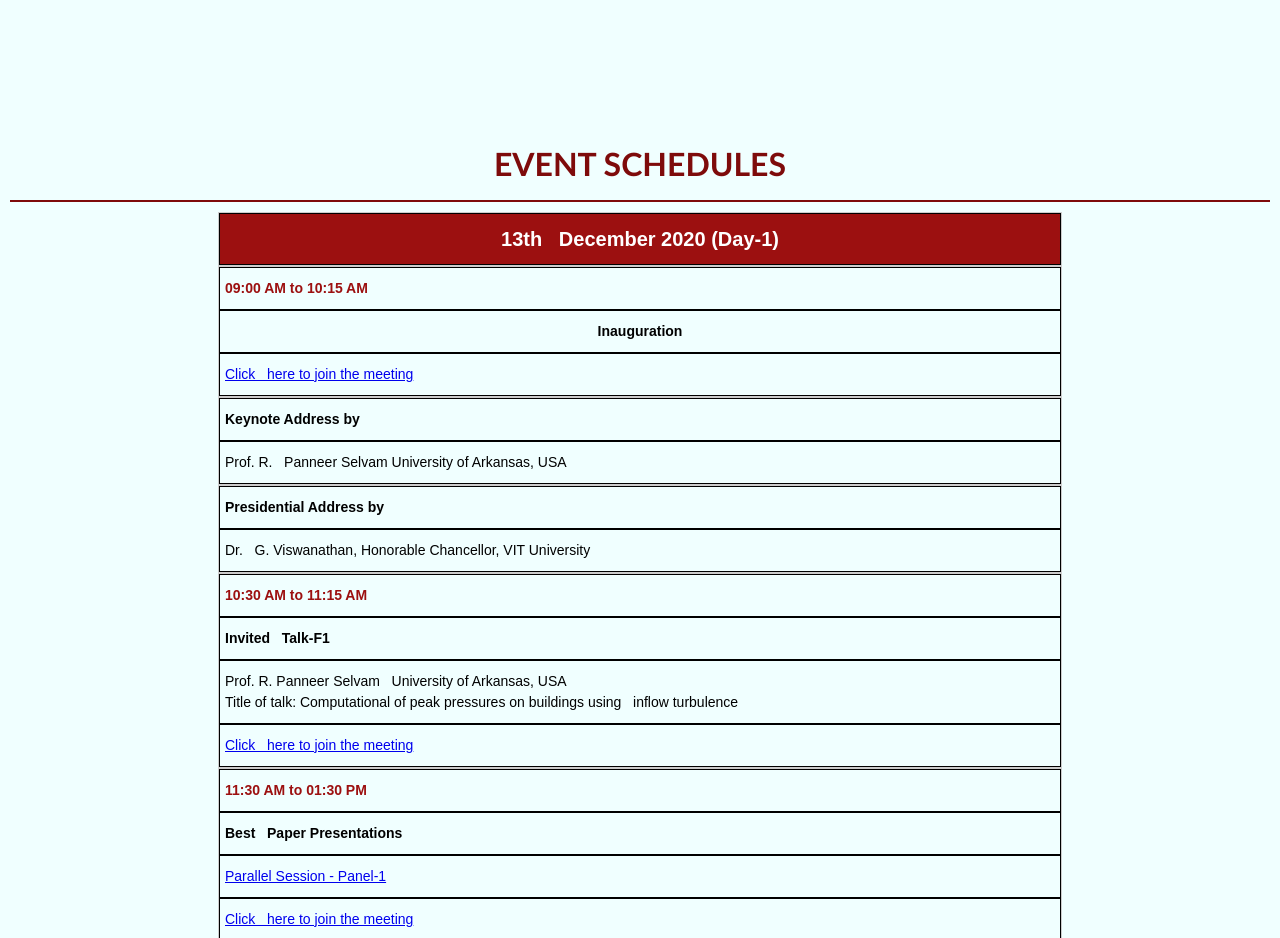
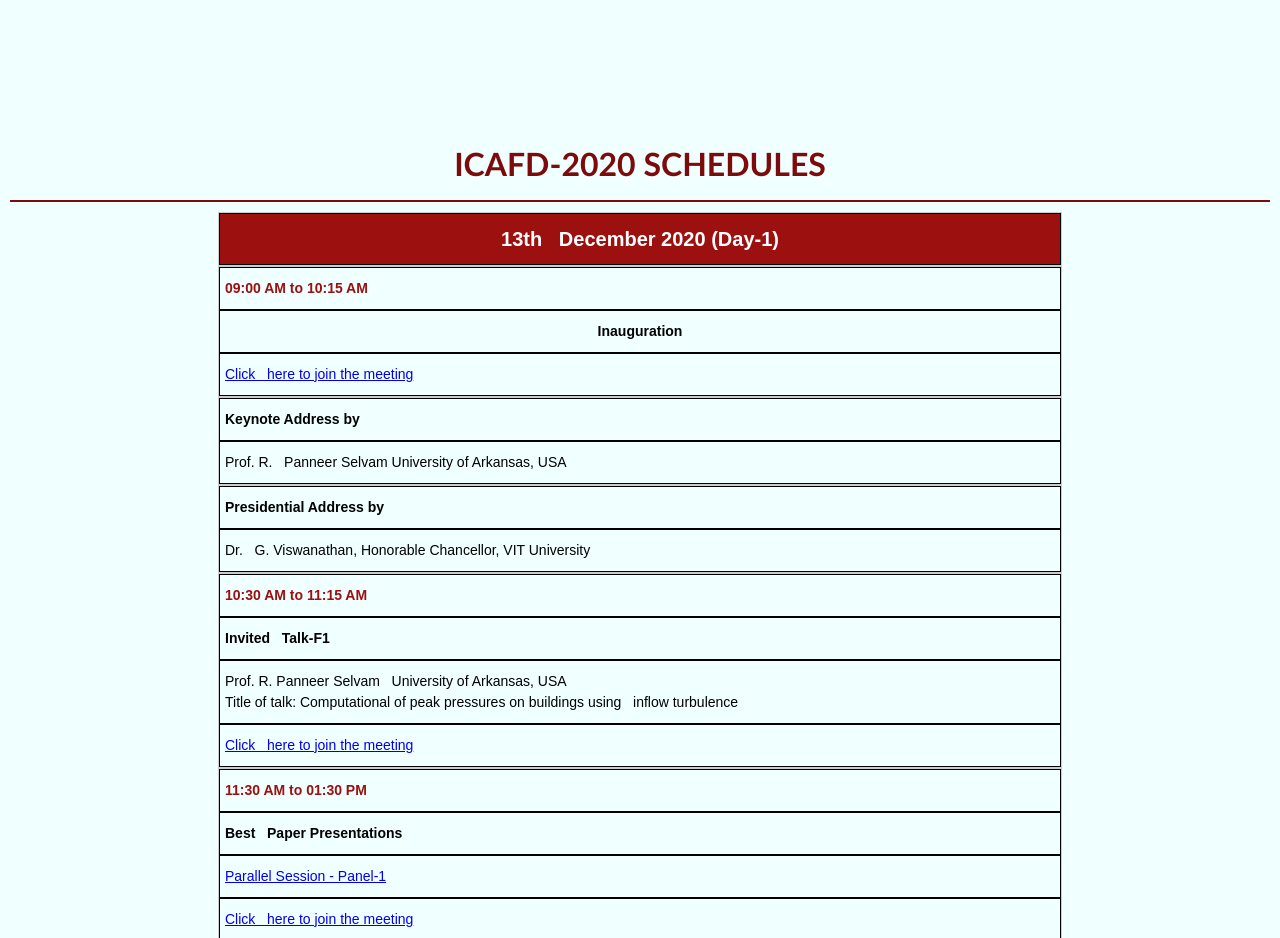
Before and after one commit to asishtech/icafd, a plain HTML site: page index.html in a window 1280 px wide. Shown: the part 2260-3198 px from the top of the page. Drawn offline with Linux system fonts and the light colour scheme; no server answers.

Commit message:
Update index.html

```diff
--- a/index.html
+++ b/index.html
@@ -202,7 +202,7 @@
 
 <section id="schedules">
 
-    <h1 class="headings">Event Schedules</h1>
+    <h1 class="headings">ICAFD-2020 Schedules</h1>
 
     <style type="text/css">
       @media screen and (max-width: 767px) {
```
